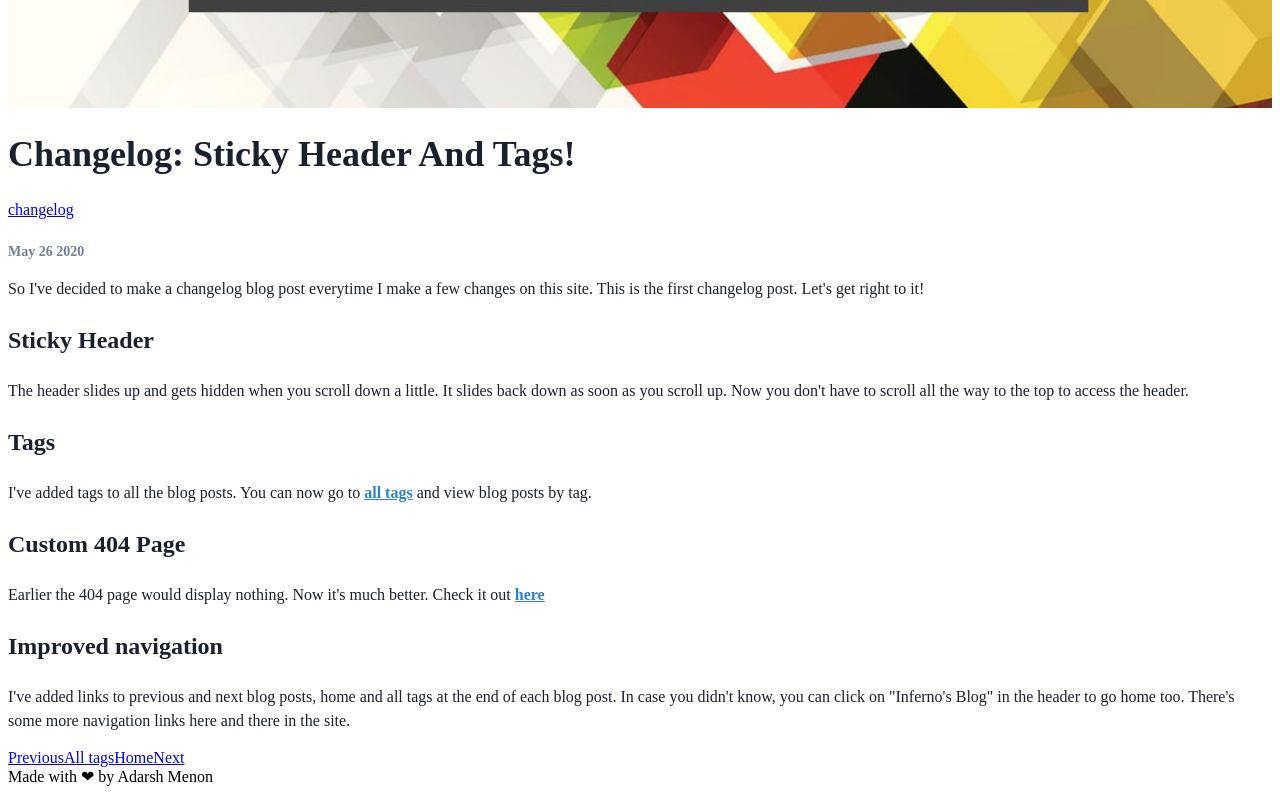
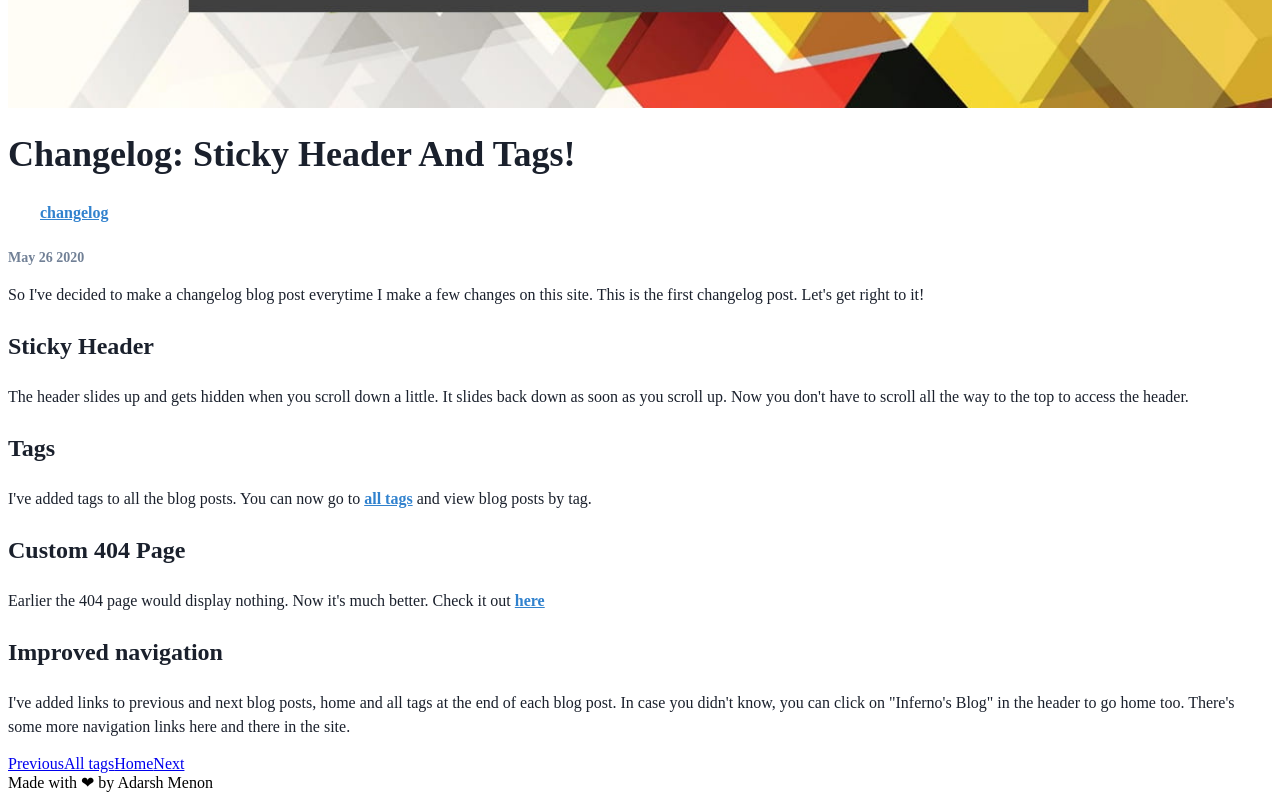
Before and after one commit to adarshme/personal-blog, a Gatsby site: page /dark-mode-toggle in a window 1280 px wide. Shown: the part 710-1510 px from the top of the page. Built offline with nearby package versions, Linux system fonts and the light colour scheme; Gatsby itself is replaced by a stand-in of ours; some packages are replaced by stand-ins of ours.

Commit message:
Update post.js

```diff
--- a/src/templates/post.js
+++ b/src/templates/post.js
@@ -25,10 +25,9 @@ export default function Template({ data, pageContext }) {
           className="cover-image"
           fluid={post.frontmatter.featuredImage.childImageSharp.fluid}
         />
-        <div className="markdown-content mt-4 mb-2">
-          <div className="markdown">
+        <div className="markdown markdown-content mt-4 mb-2">
           <h1>{post.frontmatter.title}</h1>
-          </div>
+          <ul className="tags-list mark">
             {post.frontmatter.tags.map(tag => (
               <Link
                 to={`/tags/${tag}/`}
@@ -38,10 +37,9 @@ export default function Template({ data, pageContext }) {
                 {tag}
               </Link>
             ))}
-          <div className="markdown">
+          </ul>
           <h6>{parseDate(post.frontmatter.date)}</h6>
           <MDXRenderer>{post.body}</MDXRenderer>
-          </div>
         </div>
         <div className="info-nav in-row text-primary mb-2">
           {next && (
```
Lines whose indentation alone changed are shown as unchanged.
